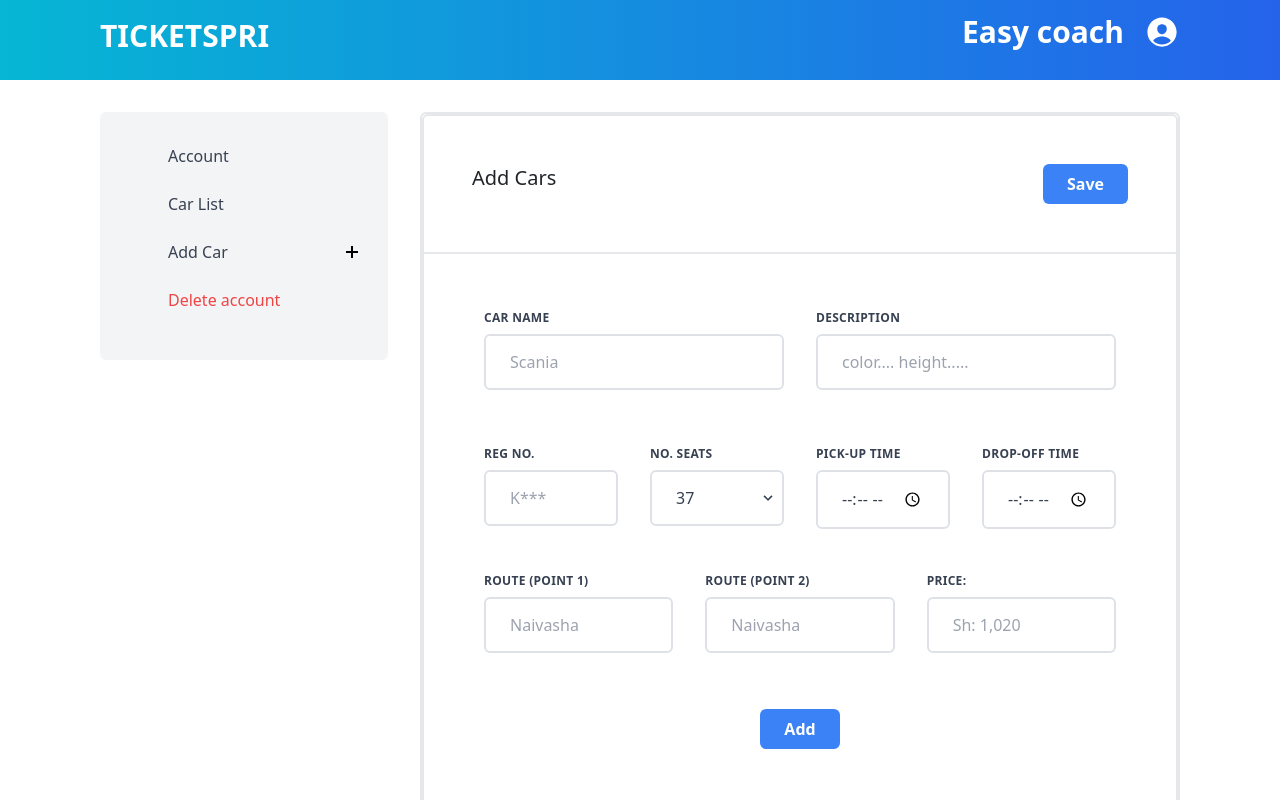
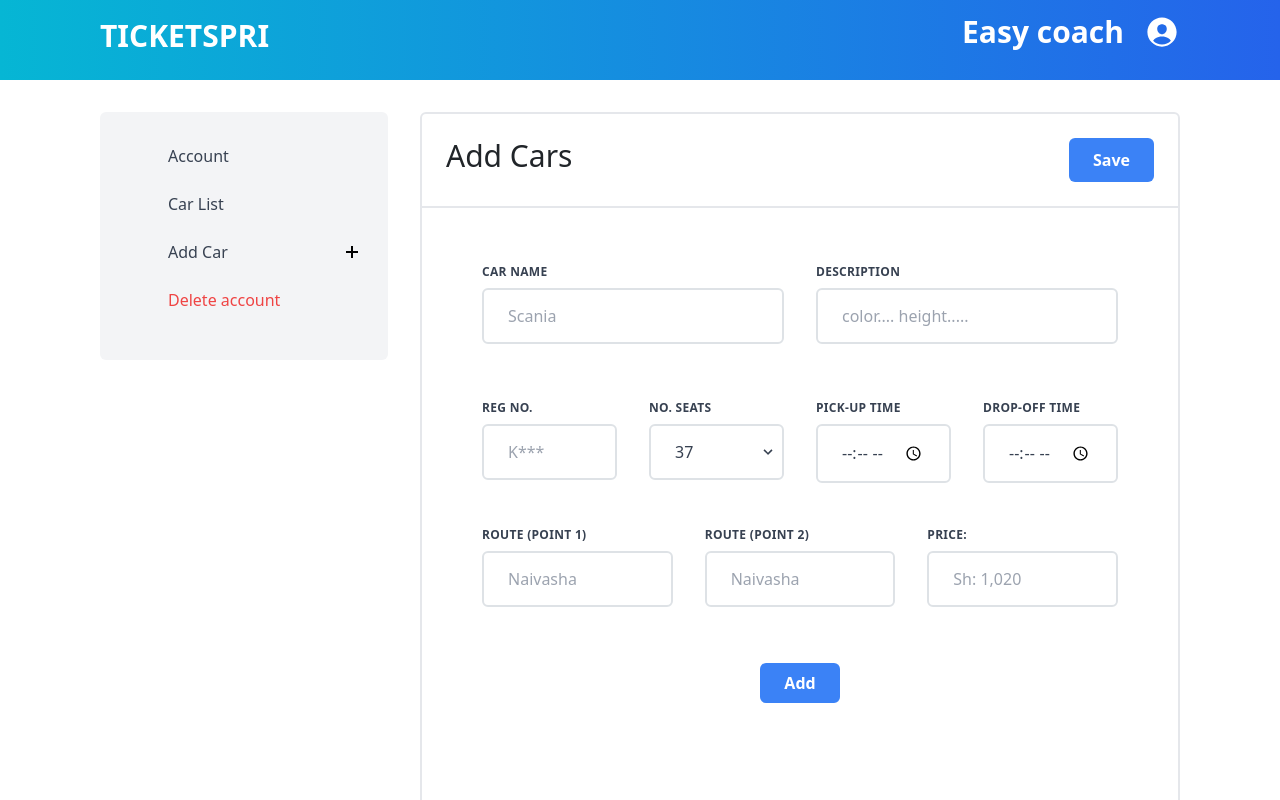
Before and after one commit to SheeTabz/TICKETSPRI, a React (Create React App) app: page /saccoNew in a window 1280 px wide. Shown: the top 800 px of the page. Built offline with nearby package versions, Linux system fonts and the light colour scheme.

Commit message:
Remove extra borders from the add cars page

```diff
--- a/src/components/AddCars.jsx
+++ b/src/components/AddCars.jsx
@@ -38,9 +38,9 @@ function AddCars() {
   return (
     <>
       <DashboardTemp>
-        <div className="flex flex-col border-solid border-2 border-gray-200 rounded h-screen   ">
-          <div className="flex justify-between  border-b-2 border-gray-200 p-5 text-center">
-            <h1 className=" text-center text-xl">Add Cars</h1>
+        <div className="flex flex-col  h-screen   ">
+          <div className="flex justify-between  border-b-2 border-gray-200 p-4 text-center">
+            <h1 className=" text-3xl font-medium">Add Cars</h1>
             <button class="bg-blue-500 hover:bg-blue-700 text-white font-bold py-2 px-4 rounded ">
               Save
             </button>
```
